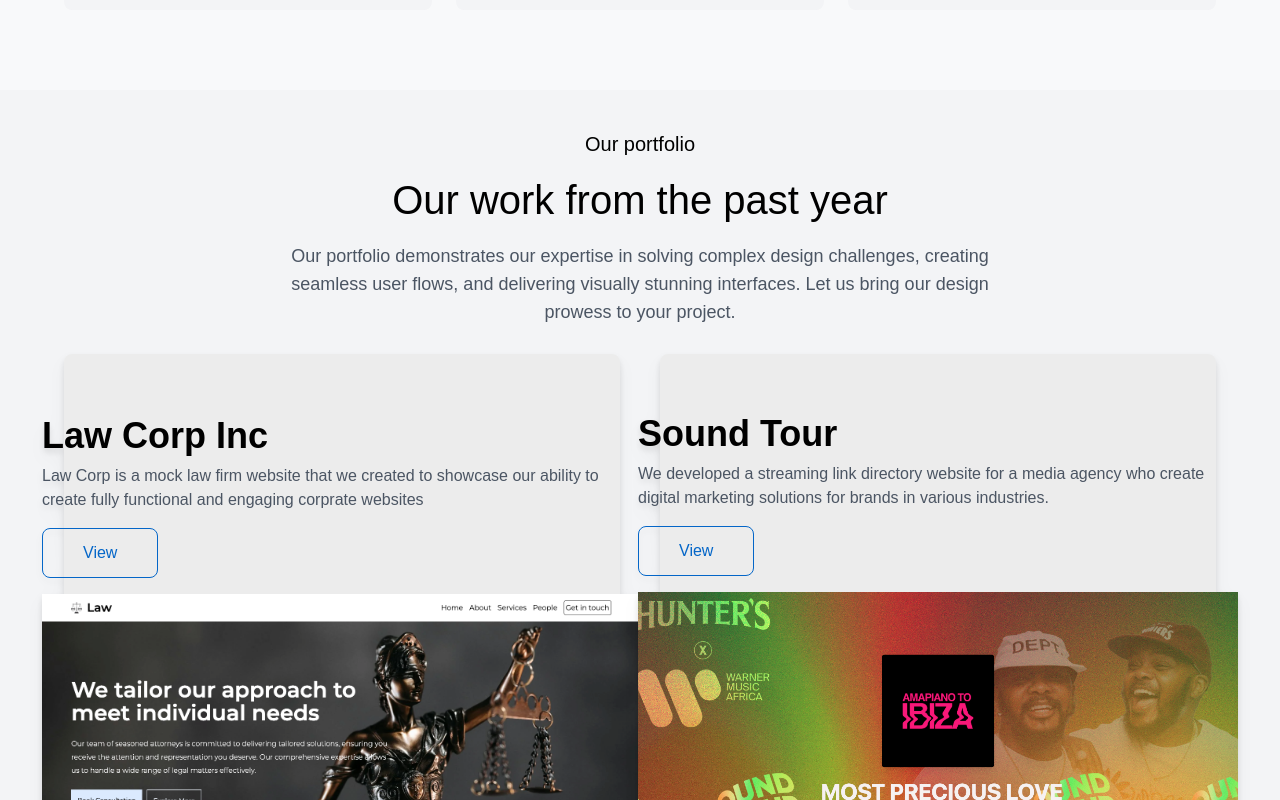
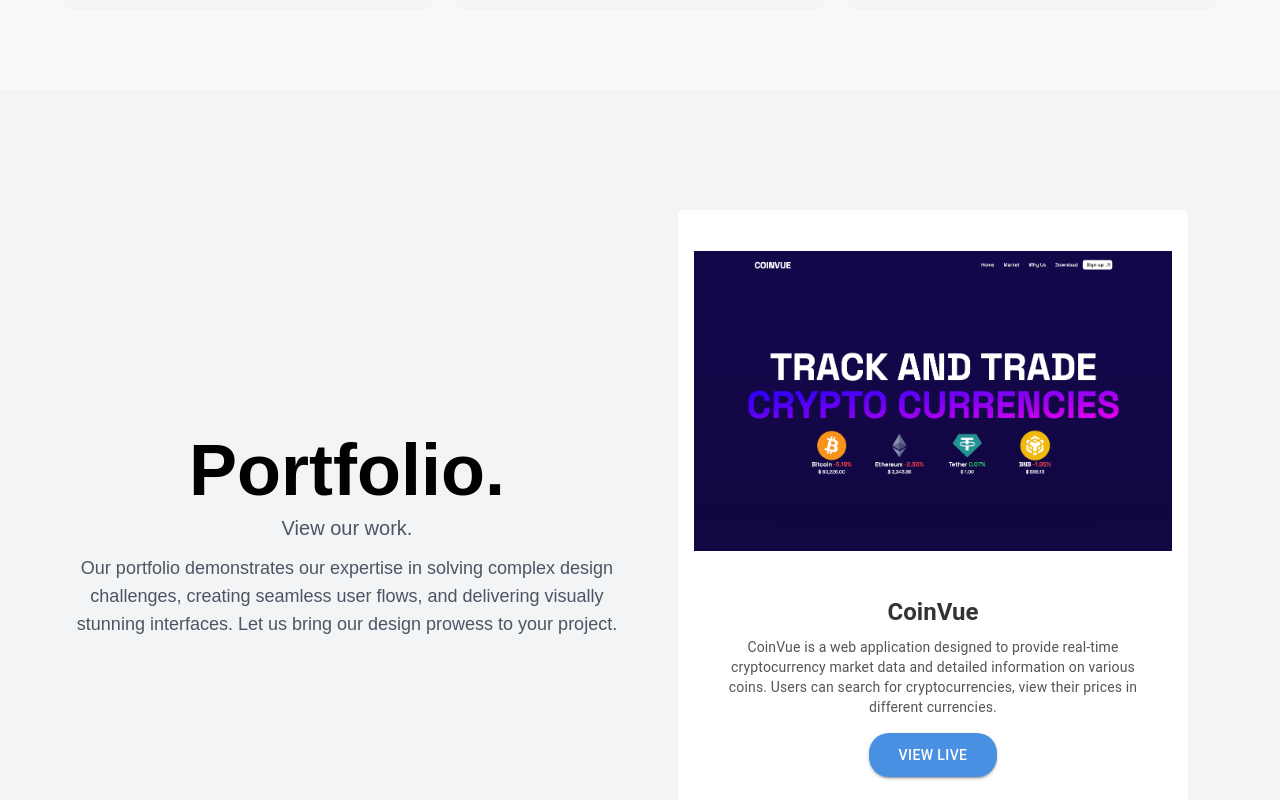
Before and after one commit to rorisangputu/lerumoweb, a React (Vite) app: page / in a window 1280 px wide. Shown: the part 1500-2300 px from the top of the page. Built offline with nearby package versions, Linux system fonts and the light colour scheme.

Commit message:
adding carousel to page

```diff
--- a/src/Components/Hero/Portfolio.jsx
+++ b/src/Components/Hero/Portfolio.jsx
@@ -1,56 +1,24 @@
-import Button from '../Button'
-import law from '../../assets/LawCorp.jpeg';
-import soundtour from '../../assets/soundtour.png';
+import PortfolioCarousel from '../Services/PortfolioCarousel';
 
 
 const Portfolio = () => {
     return (
         <div className='py-10 bg-gray-100'>
-            <div className='w-[90%] mx-auto flex flex-col gap-7'>
-                <div className='flex flex-col items-center text-center gap-3'>
-                    <p className='font-light text-xl'>Our portfolio</p>
-                    <h1 className='text-[40px] font-medium'>Our work from the past year</h1>
-                    <p className='max-w-3xl text-gray-600 text-lg'>
-                        Our portfolio demonstrates our expertise in solving complex design
-                        challenges, creating seamless user flows, and delivering visually stunning
-                        interfaces. Let us bring our design prowess to your project.
-                    </p>
-                </div>
-                <div className='grid grid-cols-2 gap-10'>
-                    <div className='flex flex-col justify-around items-center drop-shadow-lg bg-[#ececec] rounded-lg py-10 p gap-4'>
-                        <div className='py-5 flex flex-col gap-4'>
-                            <div className='flex flex-col gap-2 '>
-                                <h1 className='text-4xl font-semibold'>Law Corp Inc</h1>
-                                <p className='text-md max-w-xl text-gray-600'>Law Corp is a mock law firm website that we created to showcase
-                                    our ability to create fully functional and engaging corprate websites
-                                </p>
-                            </div>
-                            <a href="https://law-corp-09.vercel.app/" className='text-left'>
-                                <Button title="View" styles="text-blue bg-transparent border border-blue
-                            rounded-lg py-3 px-10 hover:bg-blue hover:text-white " />
-                            </a>
-                            <div className='h-[335px]] w-[600px]'>
-                                <img src={law} alt="" className='h-full w-full object-cover' />
-                            </div>
+            <div className='w-[90%] mx-auto '>
+                <div className='grid grid-cols-1 lg:grid-cols-2 md:gap-5'>
+                    <div className='flex flex-col items-center justify-center text-center gap-3'>
+                        <div className='flex flex-col w-full gap-2'>
+                            <h1 className='text-5xl md:text-7xl font-bold'>Portfolio.</h1>
+                            <p className='text-xl text-gray-600'>View our work.</p>
                         </div>
+                        <p className='max-w-3xl text-gray-600 text-md md:text-lg'>
+                            Our portfolio demonstrates our expertise in solving complex design
+                            challenges, creating seamless user flows, and delivering visually stunning
+                            interfaces. Let us bring our design prowess to your project.
+                        </p>
                     </div>
-                    <div className='flex flex-col justify-around items-center drop-shadow-lg bg-[#ececec] rounded-lg py-10 p gap-4'>
-                        <div className='py-5 flex flex-col gap-4'>
-                            <div className='flex flex-col gap-2 '>
-                                <h1 className='text-4xl font-semibold'>Sound Tour</h1>
-                                <p className='text-md max-w-xl text-gray-600'>
-                                    We developed a streaming link directory website for a media agency who create
-                                    digital marketing solutions for brands in various industries.
-                                </p>
-                            </div>
-                            <a href="https://www.soundtour.co.za" className='text-left'>
-                                <Button title="View" styles="text-blue bg-transparent border border-blue
-                            rounded-lg py-3 px-10 hover:bg-blue hover:text-white " />
-                            </a>
-                            <div className='h-[335px] w-[600px]'>
-                                <img src={soundtour} alt="" className='h-full w-full object-cover' />
-                            </div>
-                        </div>
+                    <div className=''>
+                        <PortfolioCarousel />
                     </div>
                 </div>
             </div>
```
